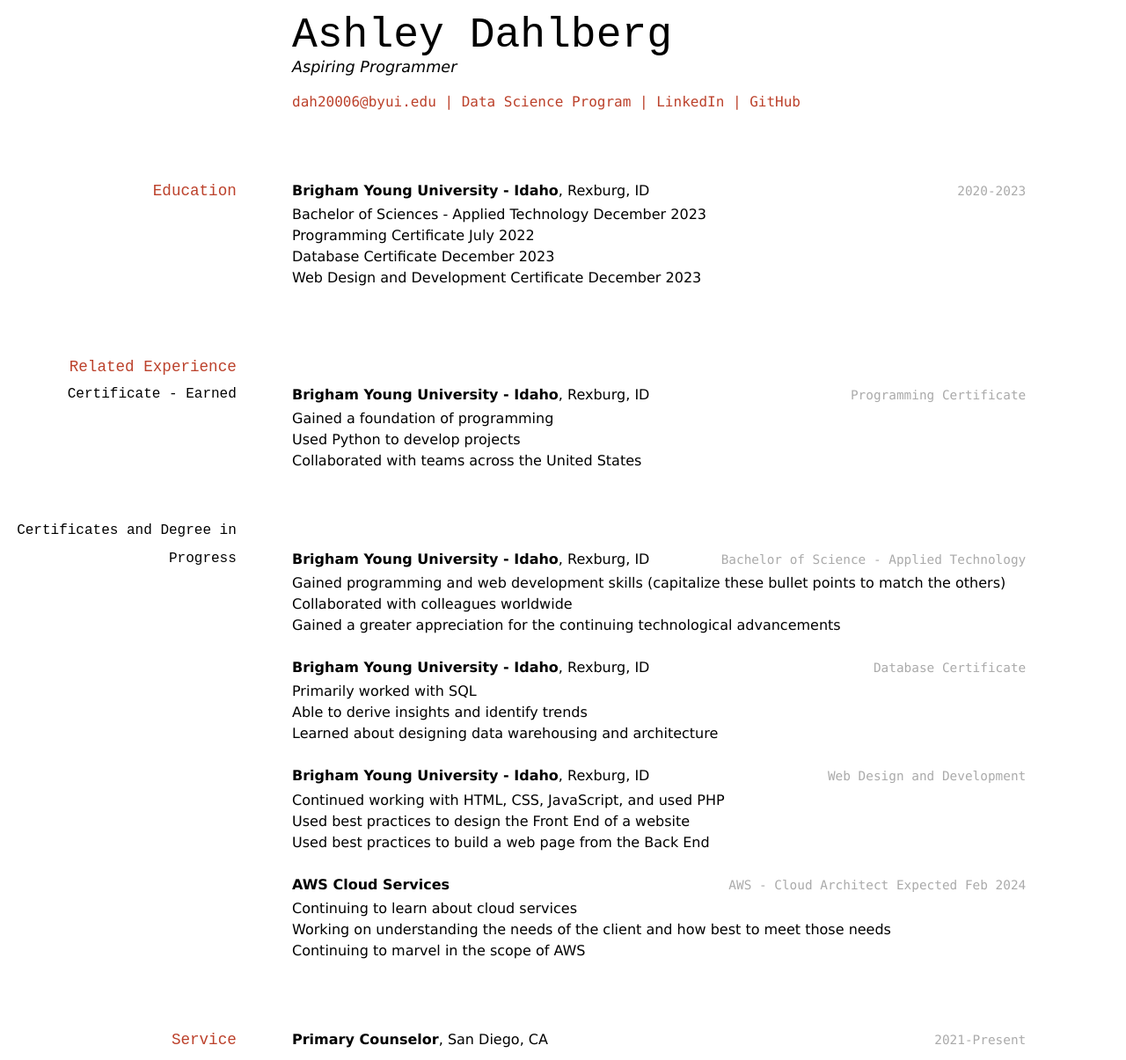
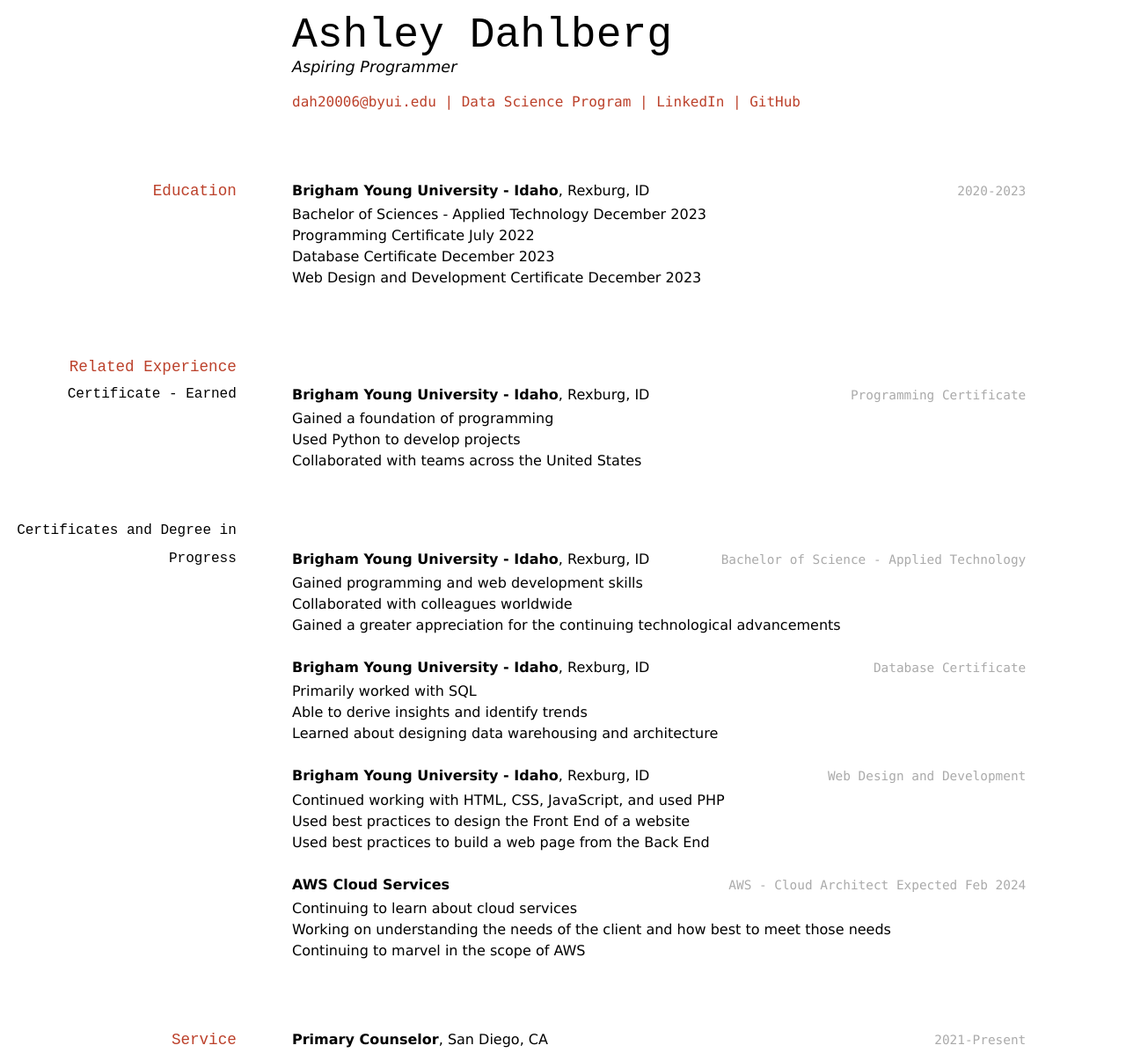
Before and after one commit to byuids-resumes/Dahlberg-Resume, a Jekyll site: the page built from docs/index.md, in a window 1280 px wide. Shown: the whole page at 88% size. Built offline with Jekyll 4.4.1, drawn with Linux system fonts in a browser that asks for light colours.

Commit message:
Update index.md
Final Touches

```diff
--- a/docs/index.md
+++ b/docs/index.md
@@ -41,7 +41,7 @@ __Brigham Young University - Idaho__, Rexburg, ID
 `Bachelor of Science - Applied Technology`
 __Brigham Young University - Idaho__, Rexburg, ID
 
-- Gained programming and web development skills (capitalize these bullet points to match the others)
+- Gained programming and web development skills
 - Collaborated with colleagues worldwide
 - Gained a greater appreciation for the continuing technological advancements
 
```
